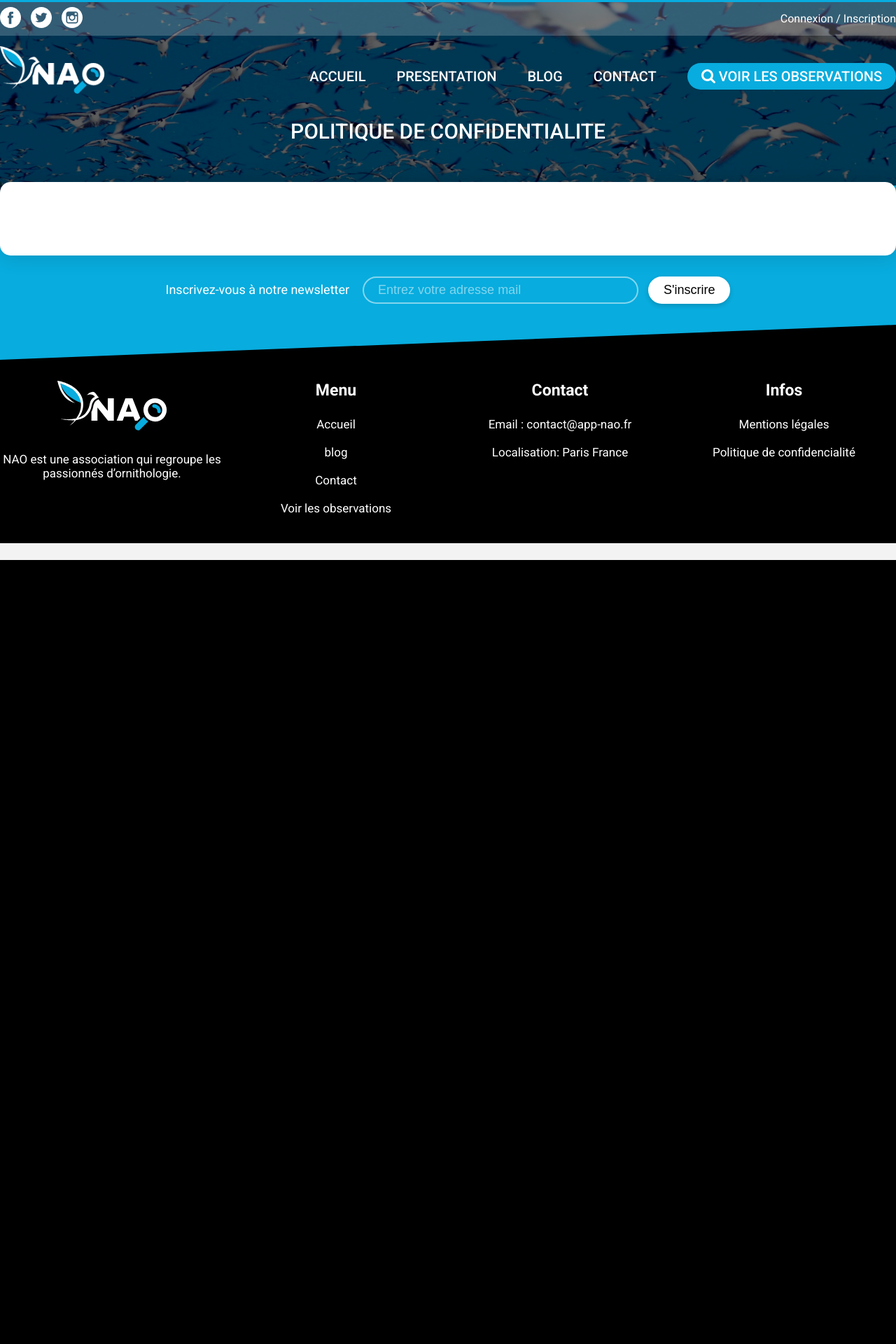
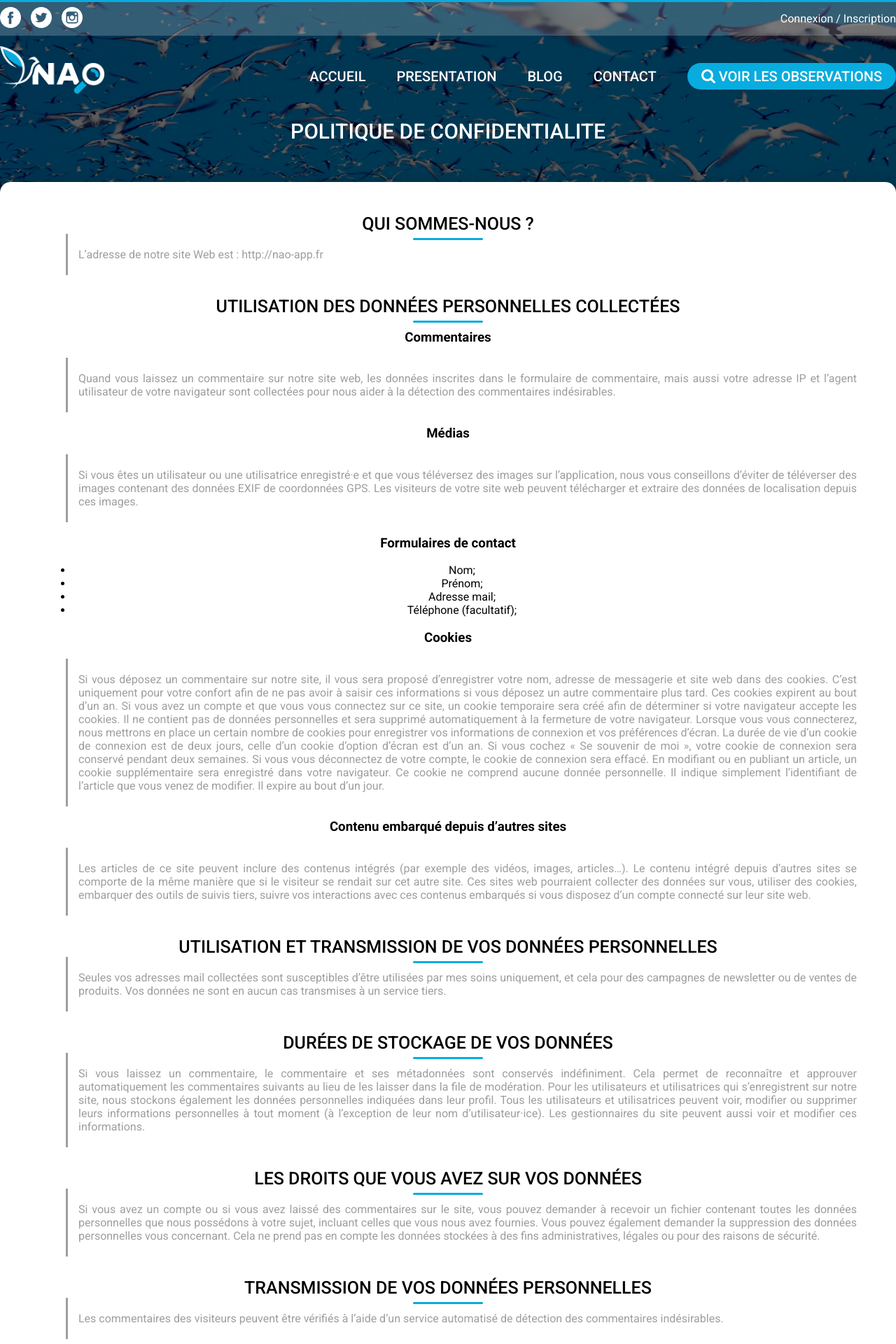
Before and after one commit to NaoProjet5/Projet-Nao, a Symfony app: template templates/lw_pub_nao/politique_confidentialite.html.twig in a window 1280 px wide. Shown: the top 1920 px of the page at 70% size. Before the commit the page ends 800 px from the top, so only its background shows below. Run offline with Twig, Linux system fonts and the light colour scheme; the template is opened without the code that fills it, so the values that code supplies are empty; some libraries are stand-ins or nearby versions.

Commit message:
intégration de la page de politique de confidentialité

```diff
--- a/templates/lw_pub_nao/politique_confidentialite.html.twig
+++ b/templates/lw_pub_nao/politique_confidentialite.html.twig
@@ -13,9 +13,52 @@
    <div class="body_content">
 
       <div class="content">
+         <h2 class="souligner">Qui sommes-nous ?</h2>
+         <p class="decallage">L’adresse de notre site Web est : http://nao-app.fr</p>
+         <h2 class="souligner">Utilisation des données personnelles collectées</h2>
+         <h3>Commentaires</h3>
+         <p class="decallage">Quand vous laissez un commentaire sur notre site web, les données inscrites dans le formulaire de commentaire, mais aussi votre adresse IP et l’agent utilisateur de votre navigateur sont collectées pour nous aider à la détection des commentaires indésirables.</p>
+         <h3>Médias</h3>
+         <p class="decallage">Si vous êtes un utilisateur ou une utilisatrice enregistré·e et que vous téléversez des images sur l’application, nous vous conseillons d’éviter de téléverser des images contenant des données EXIF de coordonnées GPS. Les visiteurs de votre site web peuvent télécharger et extraire des données de localisation depuis ces images.</p>
+         <h3>Formulaires de contact</h3>
+         <ul>
+            <li>Nom;</li>
+            <li>Prénom;</li>
+            <li>Adresse mail;</li>
+            <li>Téléphone (facultatif);</li>
+         </ul>
+         <h3> Cookies</h3>
+         <p class="decallage">Si vous déposez un commentaire sur notre site, il vous sera proposé d’enregistrer votre nom, adresse de messagerie et site web dans des cookies. C’est uniquement pour votre confort afin de ne pas avoir à saisir ces informations si vous déposez un autre commentaire plus tard. Ces cookies expirent au bout d’un an.
+            Si vous avez un compte et que vous vous connectez sur ce site, un cookie temporaire sera créé afin de déterminer si votre navigateur accepte les cookies. Il ne contient pas de données personnelles et sera supprimé automatiquement à la fermeture de votre navigateur.
+            Lorsque vous vous connecterez, nous mettrons en place un certain nombre de cookies pour enregistrer vos informations de connexion et vos préférences d’écran. La durée de vie d’un cookie de connexion est de deux jours, celle d’un cookie d’option d’écran est d’un an. Si vous cochez « Se souvenir de moi », votre cookie de connexion sera conservé pendant deux semaines. Si vous vous déconnectez de votre compte, le cookie de connexion sera effacé.
+            En modifiant ou en publiant un article, un cookie supplémentaire sera enregistré dans votre navigateur. Ce cookie ne comprend aucune donnée personnelle. Il indique simplement l’identifiant de l’article que vous venez de modifier. Il expire au bout d’un jour.
+         </p>
+         <h3>Contenu embarqué depuis d’autres sites</h3>
+         <p class="decallage">Les articles de ce site peuvent inclure des contenus intégrés (par exemple des vidéos, images, articles…). Le contenu intégré depuis d’autres sites se comporte de la même manière que si le visiteur se rendait sur cet autre site.
+            Ces sites web pourraient collecter des données sur vous, utiliser des cookies, embarquer des outils de suivis tiers, suivre vos interactions avec ces contenus embarqués si vous disposez d’un compte connecté sur leur site web.
+         </p>
+         <h2 class="souligner">Utilisation et transmission de vos données personnelles</h2>
+         <p class="decallage">Seules vos adresses mail collectées sont susceptibles d’être utilisées par mes soins uniquement, et cela pour des campagnes de newsletter ou de ventes de produits. Vos données ne sont en aucun cas transmises à un service tiers.</p>
+         <h2 class="souligner">Durées de stockage de vos données</h2>
+         <p class="decallage">Si vous laissez un commentaire, le commentaire et ses métadonnées sont conservés indéfiniment. Cela permet de reconnaître et approuver automatiquement les commentaires suivants au lieu de les laisser dans la file de modération.
+            Pour les utilisateurs et utilisatrices qui s’enregistrent sur notre site, nous stockons également les données personnelles indiquées dans leur profil. Tous les utilisateurs et utilisatrices peuvent voir, modifier ou supprimer leurs informations personnelles à tout moment (à l’exception de leur nom d’utilisateur·ice). Les gestionnaires du site peuvent aussi voir et modifier ces informations.
+         </p>
+         <h2 class="souligner">Les droits que vous avez sur vos données</h2>
+         <p class="decallage">Si vous avez un compte ou si vous avez laissé des commentaires sur le site, vous pouvez demander à recevoir un fichier contenant toutes les données personnelles que nous possédons à votre sujet, incluant celles que vous nous avez fournies. Vous pouvez également demander la suppression des données personnelles vous concernant. Cela ne prend pas en compte les données stockées à des fins administratives, légales ou pour des raisons de sécurité.</p>
+         <h2 class="souligner">Transmission de vos données personnelles</h2>
+         <p class="decallage">Les commentaires des visiteurs peuvent être vérifiés à l’aide d’un service automatisé de détection des commentaires indésirables.</p>
+         <h2 class="souligner">Informations de contact</h2>
+         <p class="decallage">Contact : NAO
+            Mail : contact@nao-app.fr
+         </p>
+         <h2 class="souligner">Informations supplémentaires</h2>
 
-         <div id="contact">
-         </div>
+
+         <h3>Procédures mises en œuvre en cas de fuite de données</h3>
+         <p class="decallage">Dans le cas d’une fuite de données, vous serez avertis par mail du cette fuite dans les 24h.
+         Opérations de marketing automatisé et/ou de profilage réalisées à l’aide des données personnelles
+         Seules vos adresses mail collectées sont susceptibles d’être utilisées par mes soins uniquement, et cela pour des campagnes de newsletter ou de ventes de produits. Vos données ne sont en aucun cas transmises à un service tiers.
+         </p>
       </div>
    </div>
 
```
